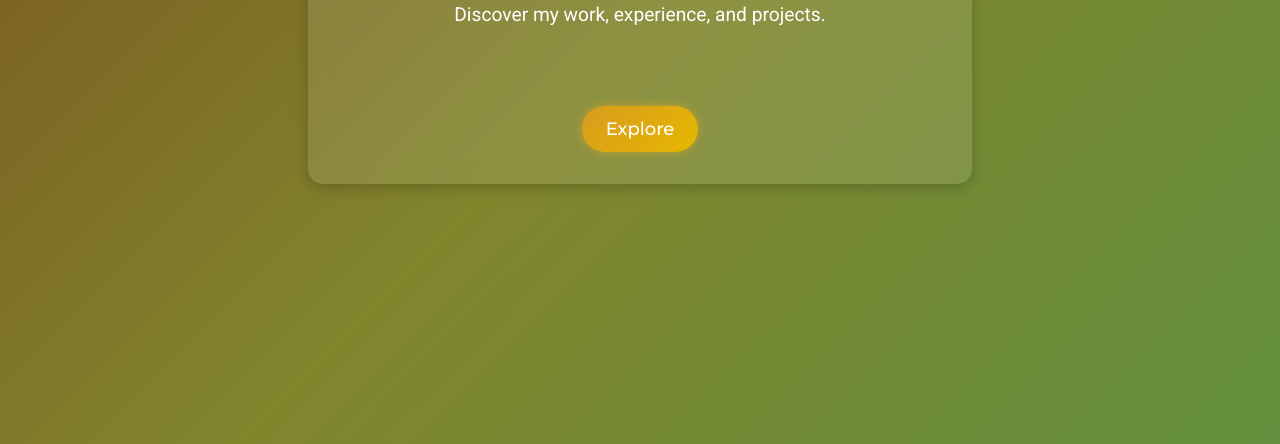
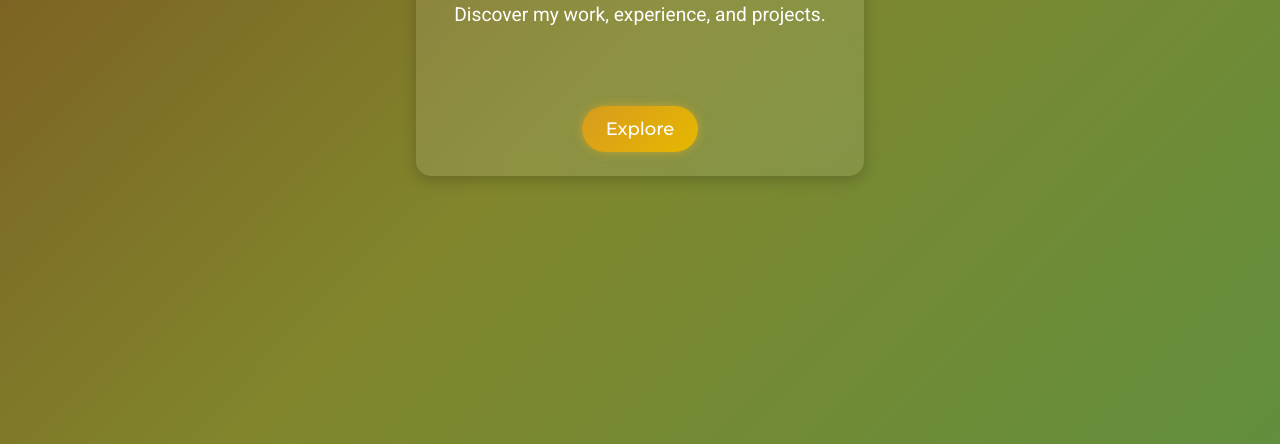
Before and after one commit to Jezabel-sh/pruebajezabel-sh.github.io, a plain HTML site: page index.html in a window 1280 px wide. Shown: the part 356-800 px from the top of the page. Drawn offline with nearby package versions, Linux system fonts and the light colour scheme.

Commit message:
Update index.html

```diff
--- a/index.html
+++ b/index.html
@@ -612,8 +612,8 @@
         .welcome-content {
             text-align: center; /* Asegura el centrado */
             margin: 0 auto; /* Evita desplazamientos */
-            max-width: 600px;
-            padding: 20px;
+            max-width: 400px;
+            padding: 15px;
             background: rgba(255, 255, 255, 0.1);
             border-radius: 15px;
             box-shadow: 0 4px 15px rgba(0, 0, 0, 0.2);
@@ -698,9 +698,9 @@
 
        /* Ajustamos el contenedor de bienvenida */
        .welcome-content {
-           max-width: 600px;
+           max-width: 400px;
            width: 90%;
-           padding: 2rem;
+           padding: 1.5rem;
            background: rgba(255, 255, 255, 0.1);
            border-radius: 15px;
            box-shadow: 0 4px 15px rgba(0, 0, 0, 0.2);
```
